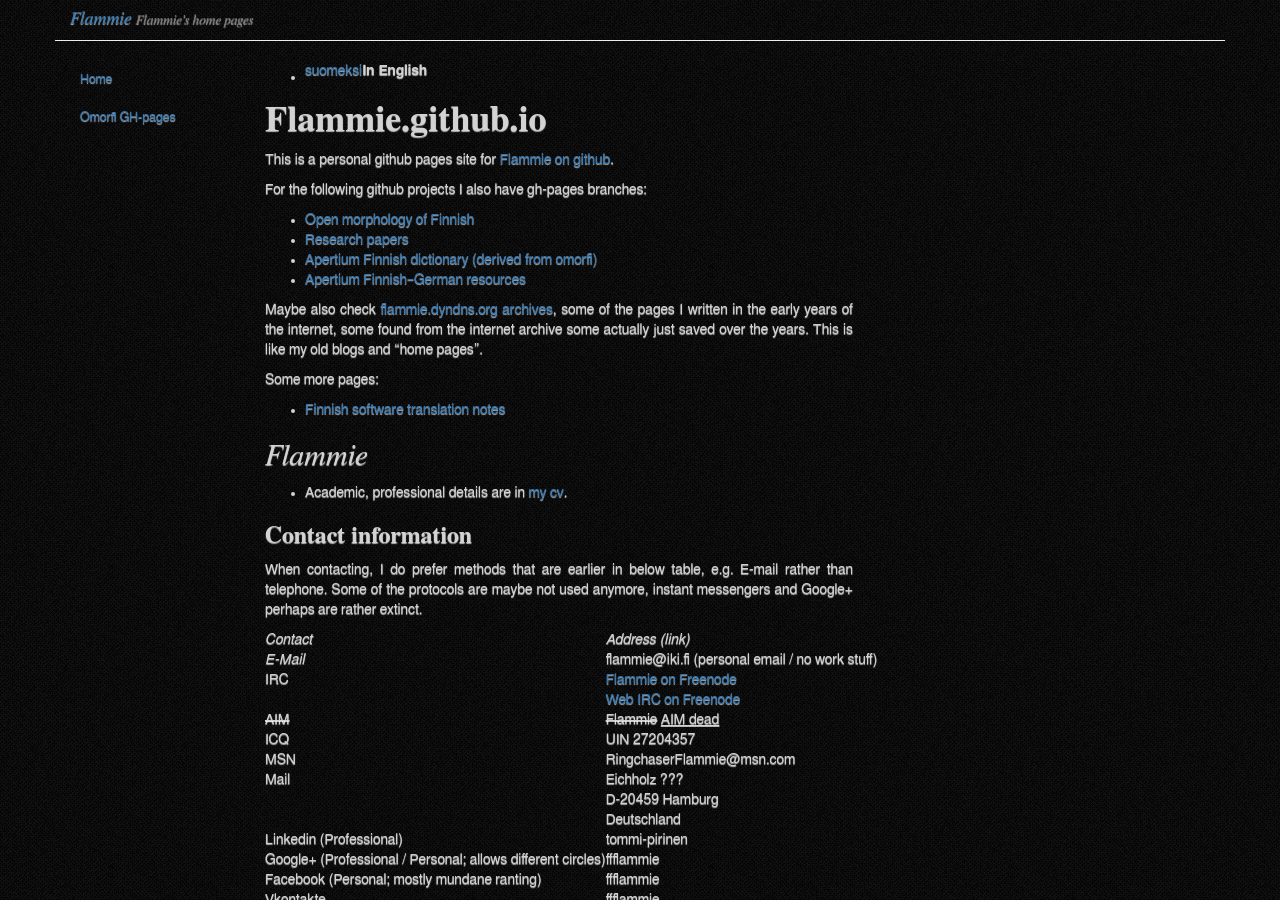
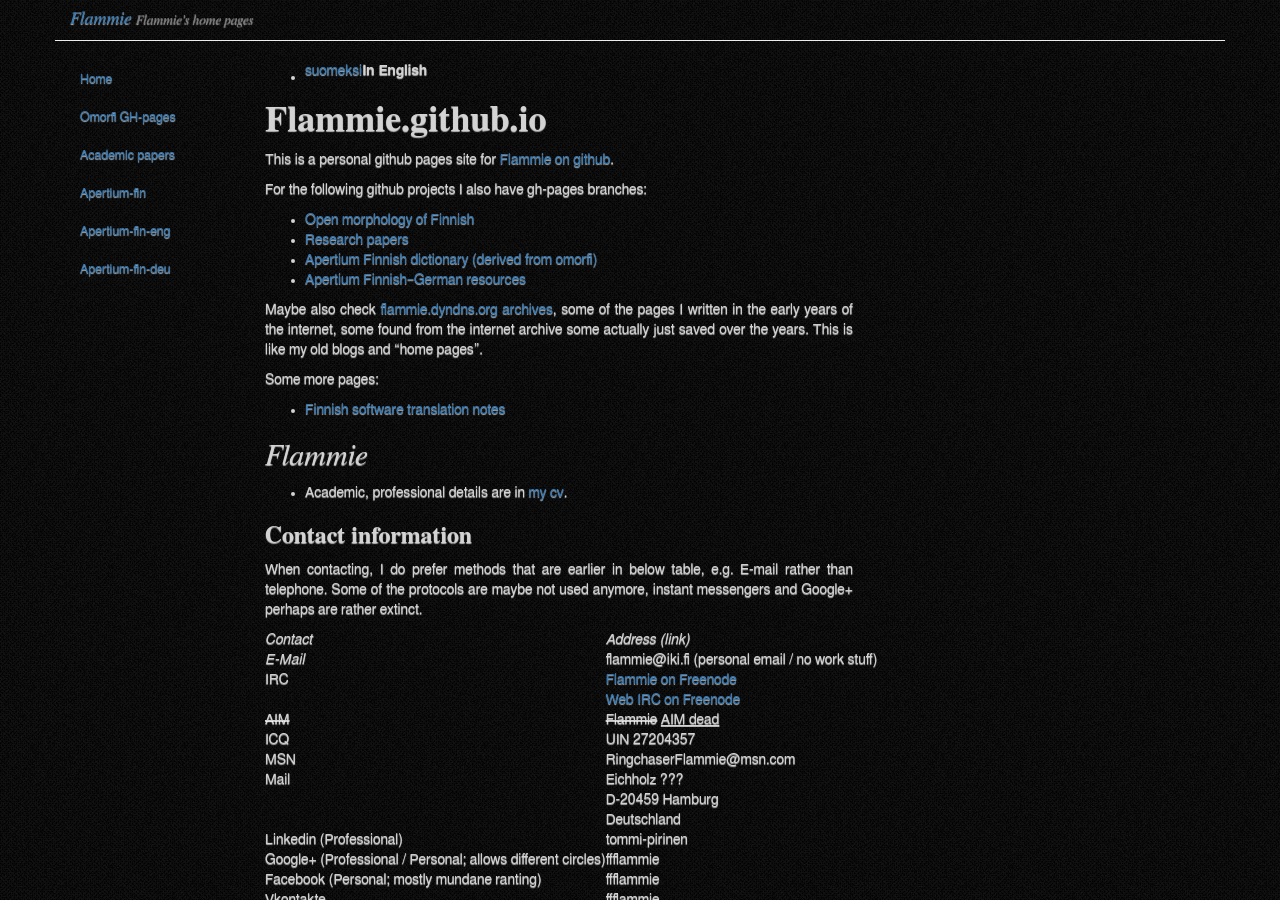
Before and after one commit to flammie/flammie.github.io, a Jekyll site: the page built from index.md, in a window 1280 px wide and 900 px high. Built offline with Jekyll 4.4.1, drawn with Linux system fonts in a browser that asks for light colours.

Commit message:
more navigation less automagic

```diff
--- a/_includes/navigation.html
+++ b/_includes/navigation.html
@@ -1,19 +1,13 @@
 <ul class="nav nav-list">
     <li><a href="{{ site.baseurl }}/">Home</a></li>
 
-    {% for section in site.sections %}
-        {% assign attr = section[0] %}
-        {% assign label = section[1] %}
-
-        {% for page in site.categories[attr] %}
-            {% if forloop.first %}
-                <li class="nav-header">{{ label }}</li>
-            {% endif %}
-            <li data-order="{{ page.order }}"><a href="{{ site.baseurl }}{{ page.url }}">{{ page.title }}</a></li>
-        {% endfor %}
-    {% endfor %}
 <!-- List additional links. It is recommended to add a divider
     e.g. <li class="divider"></li> first to break up the content. -->
     <li class="divider"></li>
     <li><a href="{{ site.baseurl }}/omorfi/">Omorfi GH-pages</a></li>
+    <li><a href="{{ site.baseurl }}/purplemonkeydishwasher/">Academic papers</a></li>
+    <li class="divider"></li>
+    <li><a href="//apertium.github.io/apertium-fin/">Apertium-fin</a></li>
+    <li><a href="//apertium.github.io/apertium-fin-eng/">Apertium-fin-eng</a></li>
+    <li><a href="//apertium.github.io/apertium-fin-deu/">Apertium-fin-deu</a></li>
 </ul>
```
